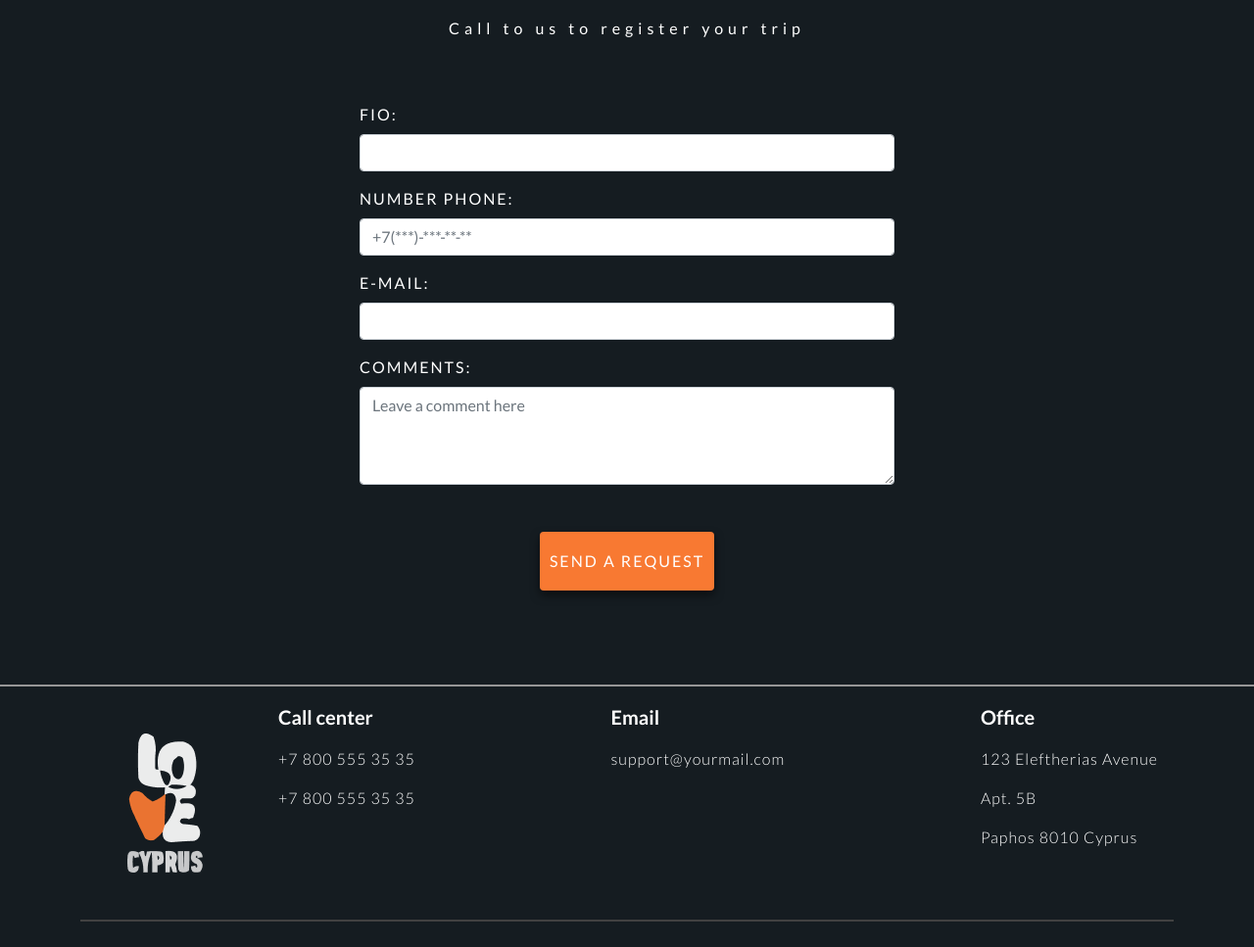
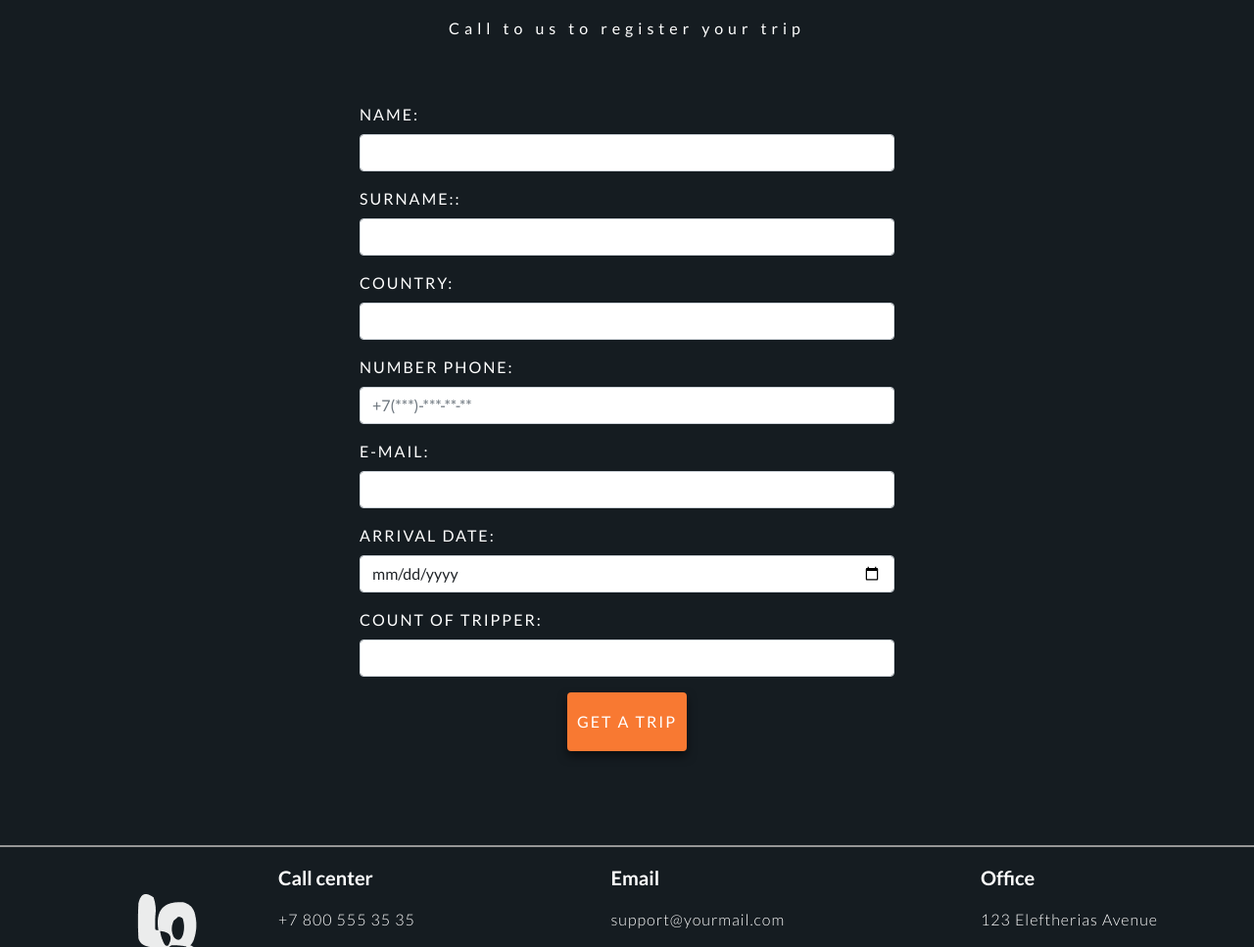
Before and after one commit to nxvikas/travel, a plain HTML site: page index.html in a window 1280 px wide. Shown: the part 6301-7268 px from the top of the page at 98% size. Drawn offline with nearby package versions, Linux system fonts and the light colour scheme; a web font is replaced by a local one.

Commit message:
изменения в форме

```diff
--- a/css/style.css
+++ b/css/style.css
@@ -754,6 +754,7 @@ header {
     }
 
     .bb:nth-child(2) {
+        margin: 0;
         bottom: 550px;
         left: 400px;
     }
@@ -1048,7 +1049,6 @@ header {
         flex: 0 0 auto;
         width: 16.6666666667%;
     }
-
     .rhomb-blue img {
         width: 140px;
     }
--- a/index.html
+++ b/index.html
@@ -332,7 +332,15 @@
         <form>
             <div class="container">
                 <div class="col-md-6 col-sm-12 mb-3">
-                    <label for="validationCustom01" class="form-label">FIO:</label>
+                    <label for="validationCustom01" class="form-label">name:</label>
+                    <input type="text" class="form-control" id="validationCustom01" required>
+                </div>
+                <div class="col-md-6 col-sm-12 mb-3">
+                    <label for="validationCustom01" class="form-label">surname::</label>
+                    <input type="text" class="form-control" id="validationCustom01" required>
+                </div>
+                <div class="col-md-6 col-sm-12 mb-3">
+                    <label for="validationCustom01" class="form-label">country:</label>
                     <input type="text" class="form-control" id="validationCustom01" required>
                 </div>
                 <div class="col-md-6 col-sm-12 mb-3">
@@ -343,15 +351,17 @@
                     <label for="inputEmail4" class="form-label">E-mail:</label>
                     <input type="email" class="form-control" id="inputEmail4" required>
                 </div>
-                <div class="col-md-6 col-sm-12 mb-5">
-                    <label for="exampleInputMessage1" class="form-label">Comments:</label>
-                    <textarea class="form-control" placeholder="Leave a comment here" id="exampleInputMessage1"
-                        style="height: 100px"></textarea>
+                <div class="col-md-6 col-sm-12 mb-3">
+                    <label for="date" class="form-label">arrival date:</label>
+                    <input type="date" class="form-control" id="date" required>
+                </div>
+                <div class="col-md-6 col-sm-12 mb-3">
+                    <label for="tentacles" class="form-label">Count of Tripper:</label>
+                    <input type="number" class="form-control" id="tentacles" min="1" max="50" required>
                 </div>
                 <div class="col-md-6 col-sm-12 mb-5" style="display: flex; justify-content: center;">
                     <button class="but one"
-                        style="font-size: 16px; letter-spacing: 2px; border-radius: .25rem; font-weight: 500;">send a
-                        request</button>
+                        style="font-size: 16px; letter-spacing: 2px; border-radius: .25rem; font-weight: 500;">get a trip</button>
                 </div>
             </div>
         </form>
```
